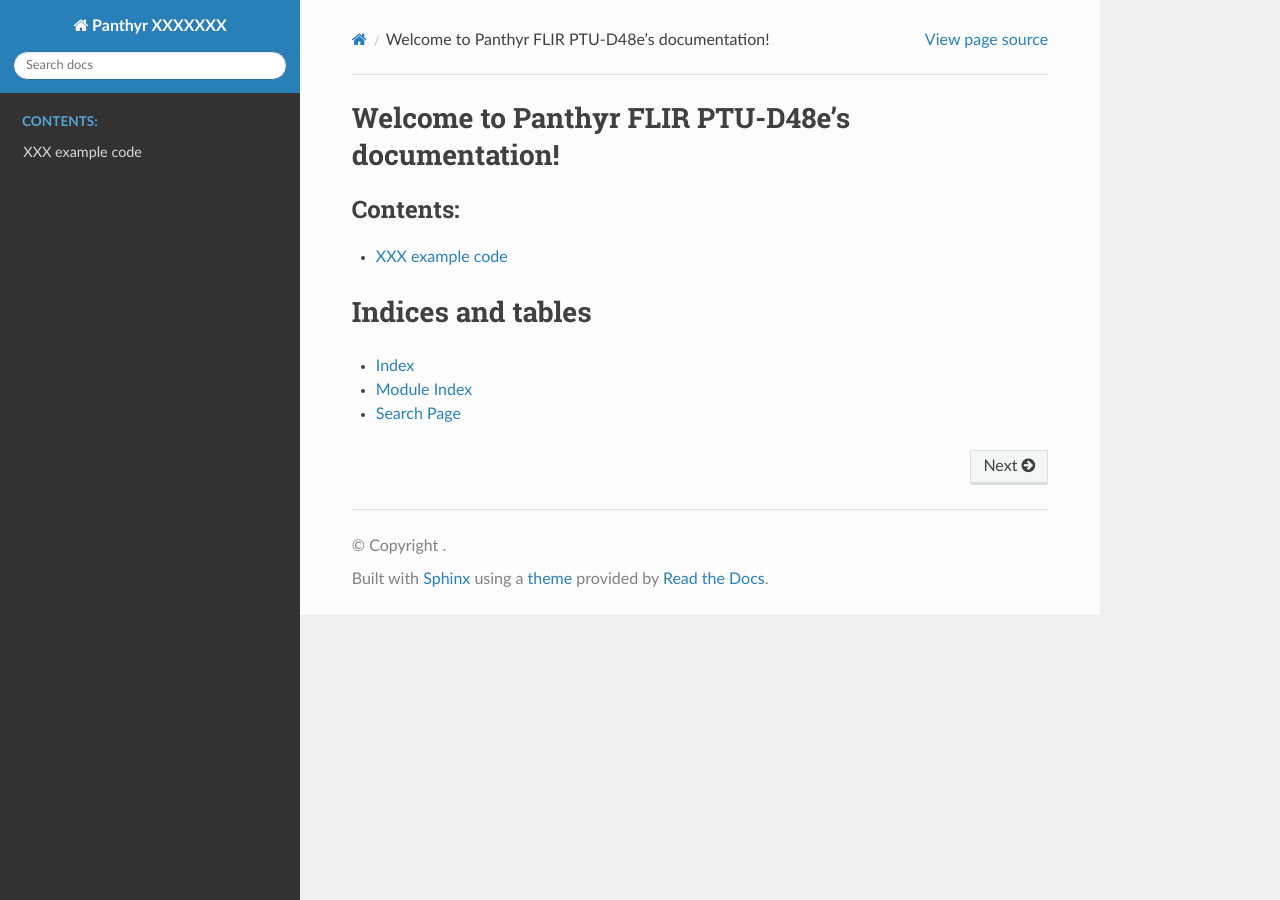
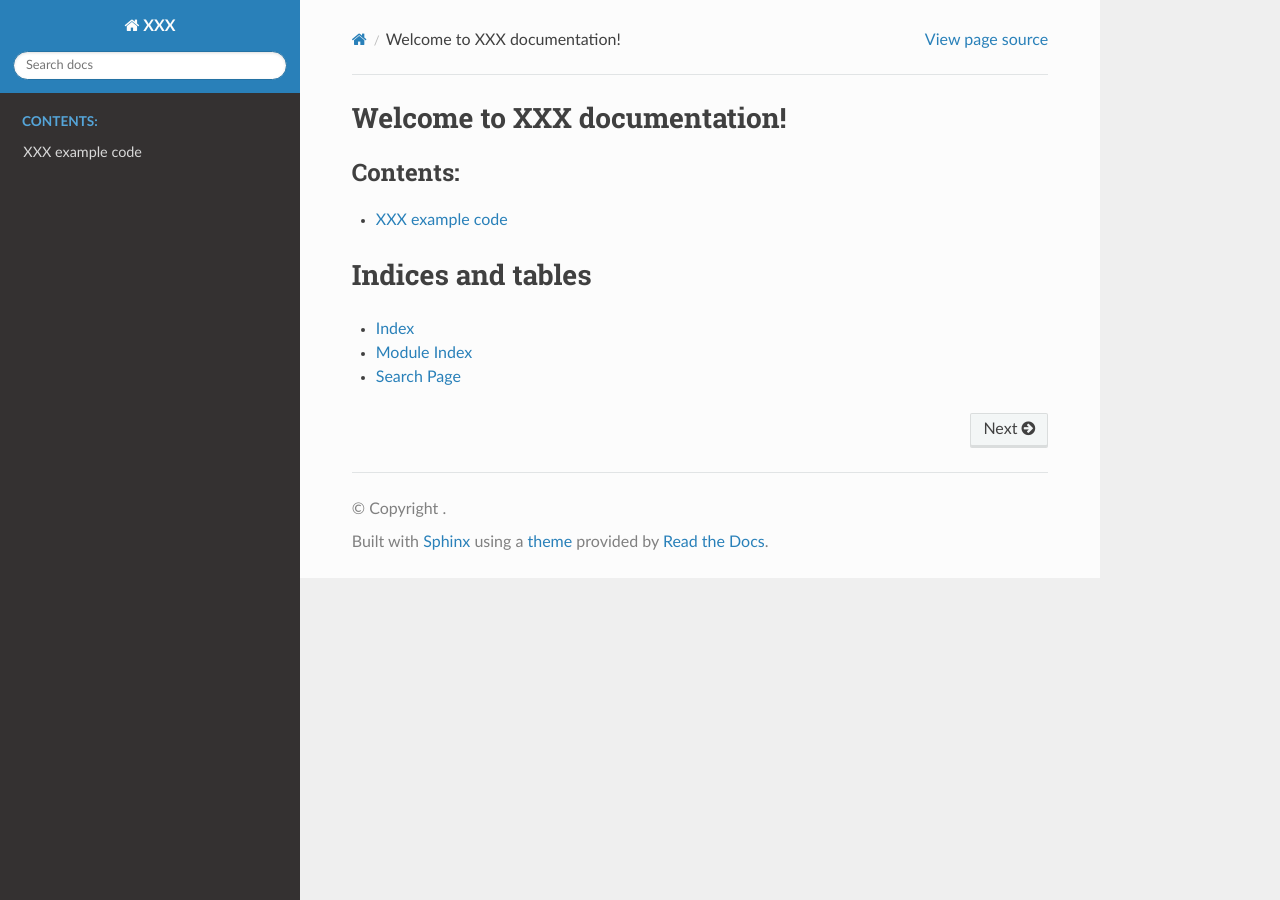
Before and after one commit to dietervansteenwegen/python_template, a Sphinx documentation site: the page built from _docs/source/index.rst, in a window 1280 px wide. Built offline with Sphinx 7.4.7 and the Read the Docs theme 2.0.0, drawn with Linux system fonts in a browser that asks for light colours; pages that are not in the unit, such as notebooks, are missing from menus.

Commit message:
Reflect Panthyr changes

```diff
--- a/_docs/source/conf.py
+++ b/_docs/source/conf.py
@@ -16,7 +16,7 @@
 
 # -- Project information -----------------------------------------------------
 
-project = 'Panthyr XXXXXXX'
+project = 'XXX'
 author = 'Dieter Vansteenwegen'
 
 # The full version, including alpha/beta/rc tags
--- a/_docs/source/index.rst
+++ b/_docs/source/index.rst
@@ -1,4 +1,4 @@
-Welcome to Panthyr FLIR PTU-D48e's documentation!
+Welcome to XXX documentation!
 =================================================
 
 .. toctree::
--- a/_docs/source/usage.rst
+++ b/_docs/source/usage.rst
@@ -7,5 +7,4 @@
 
 .. code:: python
 
-    >>> from panthyr_flir_ptu_d48e.d48e_connections import PTHeadIPConnection
-    >>> from panthyr_flir_ptu_d48e.d48e_head import PTHead
+    >>> from XXX import YYYU
--- a/_todo.rst
+++ b/_todo.rst
@@ -21,6 +21,7 @@
 - ``sphinx-quickstart``
 - copy/update conf.py parts
 - add modules and usage to index.rst
+- in source subdir, run ``sphinx-apidoc.exe --force --output-dir . ../.. ../../setup.py``
 
 ############
 Prep VENV
--- a/setup.py
+++ b/setup.py
@@ -2,4 +2,4 @@
 from setuptools import find_packages
 from setuptools import setup
 
-setup(name='p_flir_ptu_d48e', version='0.1.0-beta', packages=find_packages())
+setup(name='xxx', version='0.1.0-beta', packages=find_packages())
```
